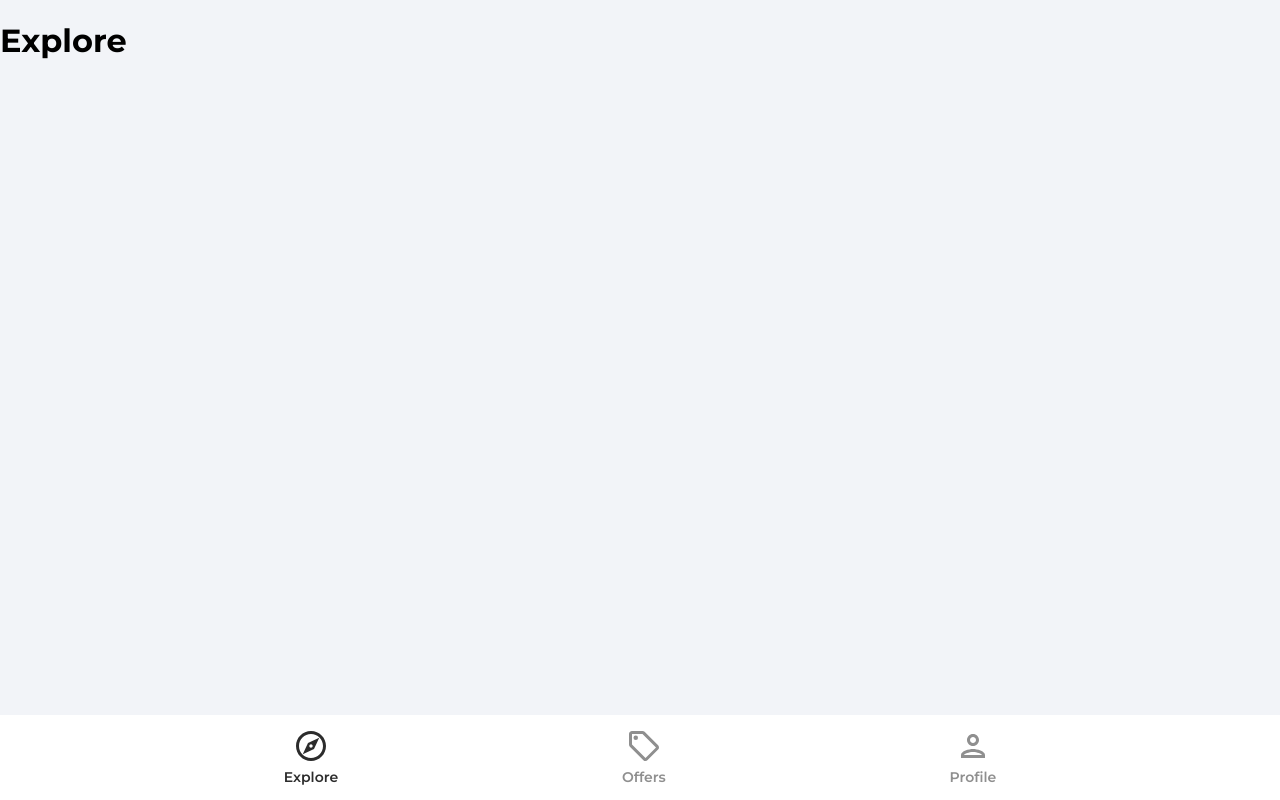
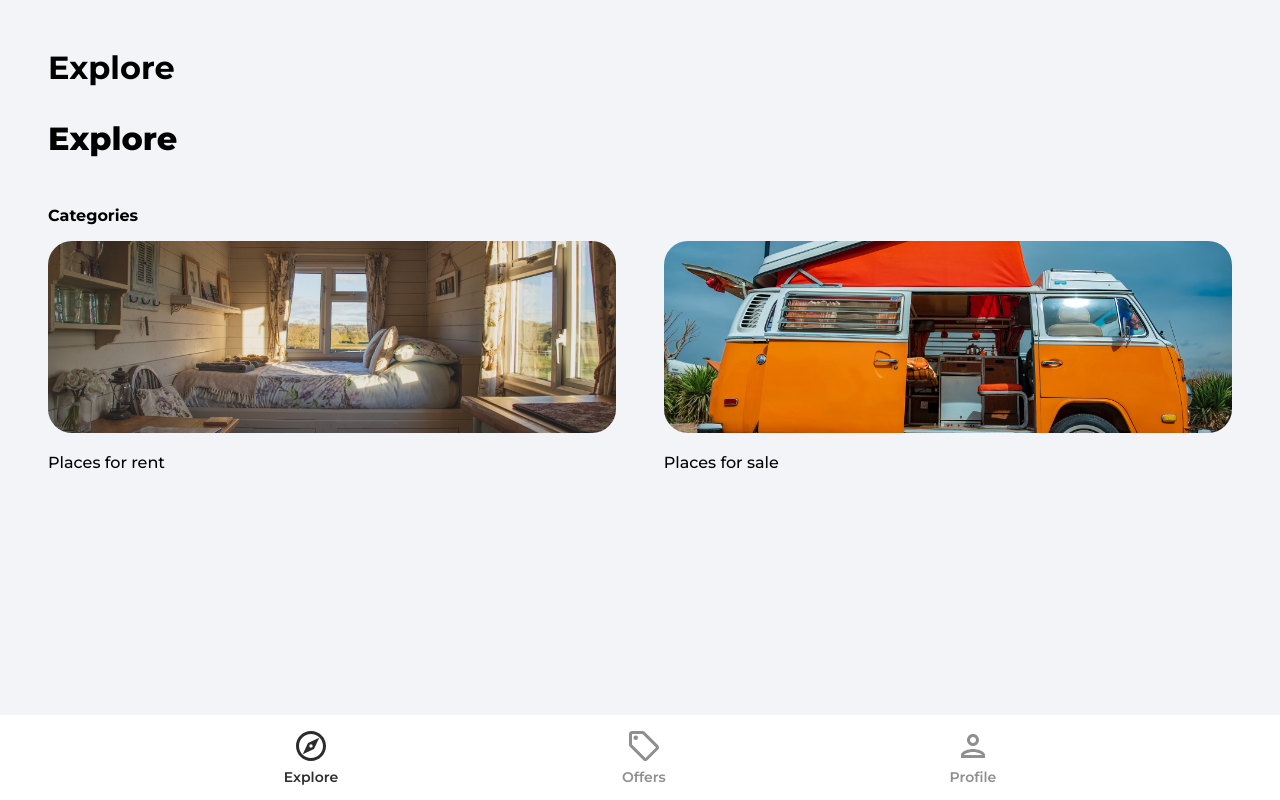
Before and after one commit to SilvesterSpath/Caravan, a React (Create React App) app: page / in a window 1280 px wide. Built offline with nearby package versions, Linux system fonts and the light colour scheme; no server answers.

Commit message:
Categories

```diff
--- a/src/App.js
+++ b/src/App.js
@@ -7,6 +7,7 @@ import Offers from './pages/Offers';
 import Profile from './pages/Profile';
 import SignIn from './pages/SignIn';
 import SignUp from './pages/SignUp';
+import Category from './pages/Category';
 import Navbar from './components/Navbar';
 import PrivateRoute from './components/PrivateRoute';
 
@@ -17,8 +18,9 @@ function App() {
         <Routes>
           <Route path='/' element={<Explore />} />
           <Route path='/offers' element={<Offers />} />
+          <Route path='/category/:categoryName' element={<Category />} />
           <Route path='/forgot-password' element={<ForgotPassword />} />
-          <Route path='profile' element={<PrivateRoute />}>
+          <Route path='/profile' element={<PrivateRoute />}>
             <Route path='/profile' element={<Profile />} />
           </Route>
           <Route path='/sign-in' element={<SignIn />} />
--- /dev/null
+++ b/src/pages/Category.jsx
@@ -0,0 +1,53 @@
+import {useEffect, useState} from 'react'
+import {useParams} from 'react-router-dom'
+import {collection, getDocs, query, where, orderBy, limit, startAfter} from 'firebase/firestore'
+import {db} from '../firebase.config'
+import {toast} from 'react-toastify'
+import Spinner from '../components/Spinner'
+
+function Category() {
+  const [listings, setListings] = useState(null)
+  const [loading, setLoading] = useState(true)
+
+  const params = useParams()
+
+  useEffect(()=>{
+    const fetchListings = async ()=>{
+      try {
+        // Get reference
+        const listingsRef = collection(db, 'listings')
+        console.log('listingsRef', listingsRef);
+
+        // Create a query
+        const q = query(listingsRef, where('tpye', '==', params.categoryName), orderBy('timestamp', 'desc'), limit(10))
+        console.log('q', q);
+
+        // Execute query
+        const querySnap = await getDocs(q)
+        console.log('querySnap:', querySnap);
+
+
+        let listings = []
+
+        querySnap.forEach((i)=>{
+          console.log(i);
+
+        })
+      } catch (error) {
+
+      }
+    }
+
+    fetchListings()
+
+  })
+
+
+  return (
+    <div>
+      Category
+    </div>
+  )
+}
+
+export default Category
--- a/src/pages/Explore.jsx
+++ b/src/pages/Explore.jsx
@@ -1,9 +1,30 @@
-import React from 'react'
+import {Link} from 'react-router-dom'
+import rentCategoryImage from '../assets/jpg/rentCategoryImage.jpg'
+import sellCategoryImage from '../assets/jpg/sellCategoryImage.jpg'
 
 function Explore() {
   return (
-    <div>
+    <div className='explore'>
       <h1>Explore</h1>
+      <header>
+        <p className="pageHeader">Explore</p>
+        <main>
+          {/* Slider */}
+
+          <p className="exploreCategoryHeading">Categories</p>
+          <div className="exploreCategories">
+    {        <Link to={'/category/rent'}>
+              <img src={rentCategoryImage} alt="rent" className='exploreCategoryImg' />
+              <p className="exploreCategoryName">Places for rent</p>
+            </Link>}
+    {        <Link to={'/category/sell'}>
+              <img src={sellCategoryImage} alt="sell" className='exploreCategoryImg' />
+              <p className="exploreCategoryName">Places for sale</p>
+            </Link>}
+          </div>
+        </main>
+      </header>
+
     </div>
   )
 }
```
Also changed, not shown: notes.txt, src/assets/jpg/rentCategoryImage.jpg, src/assets/jpg/sellCategoryImage.jpg.
